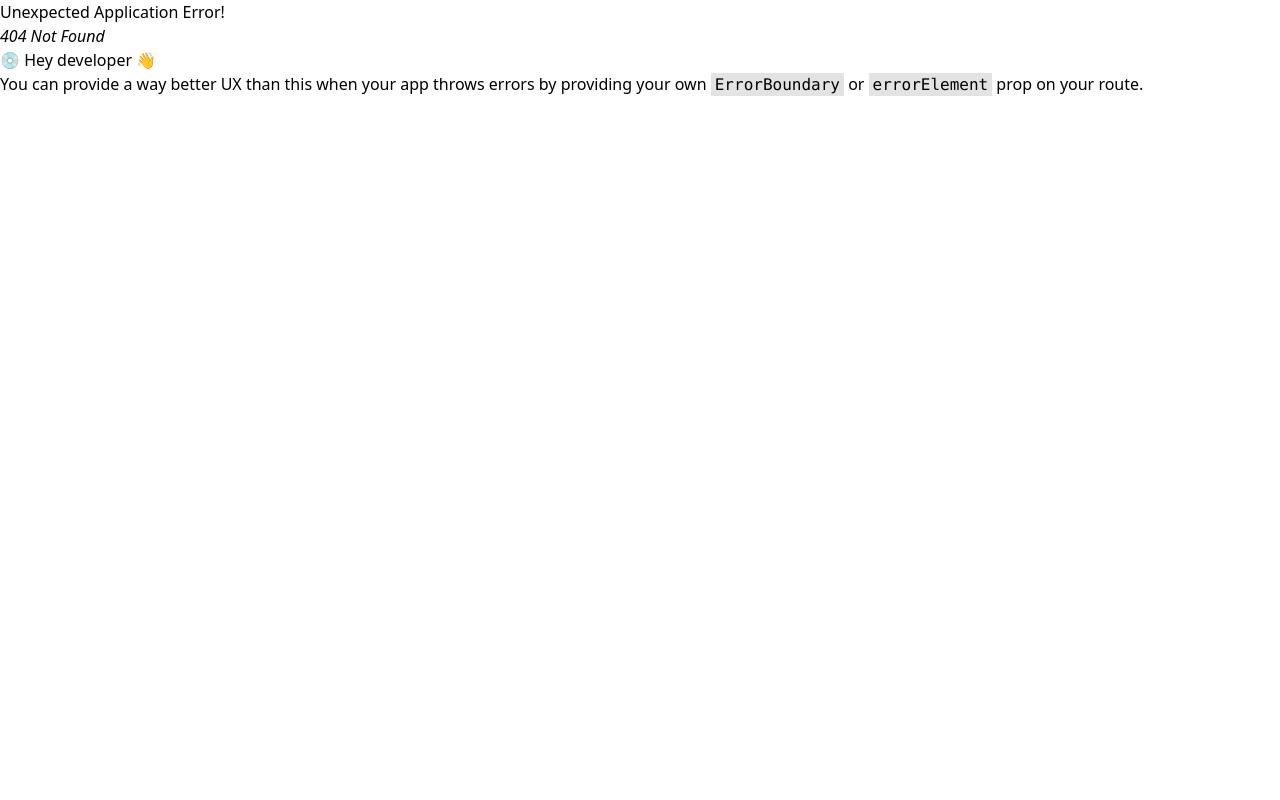
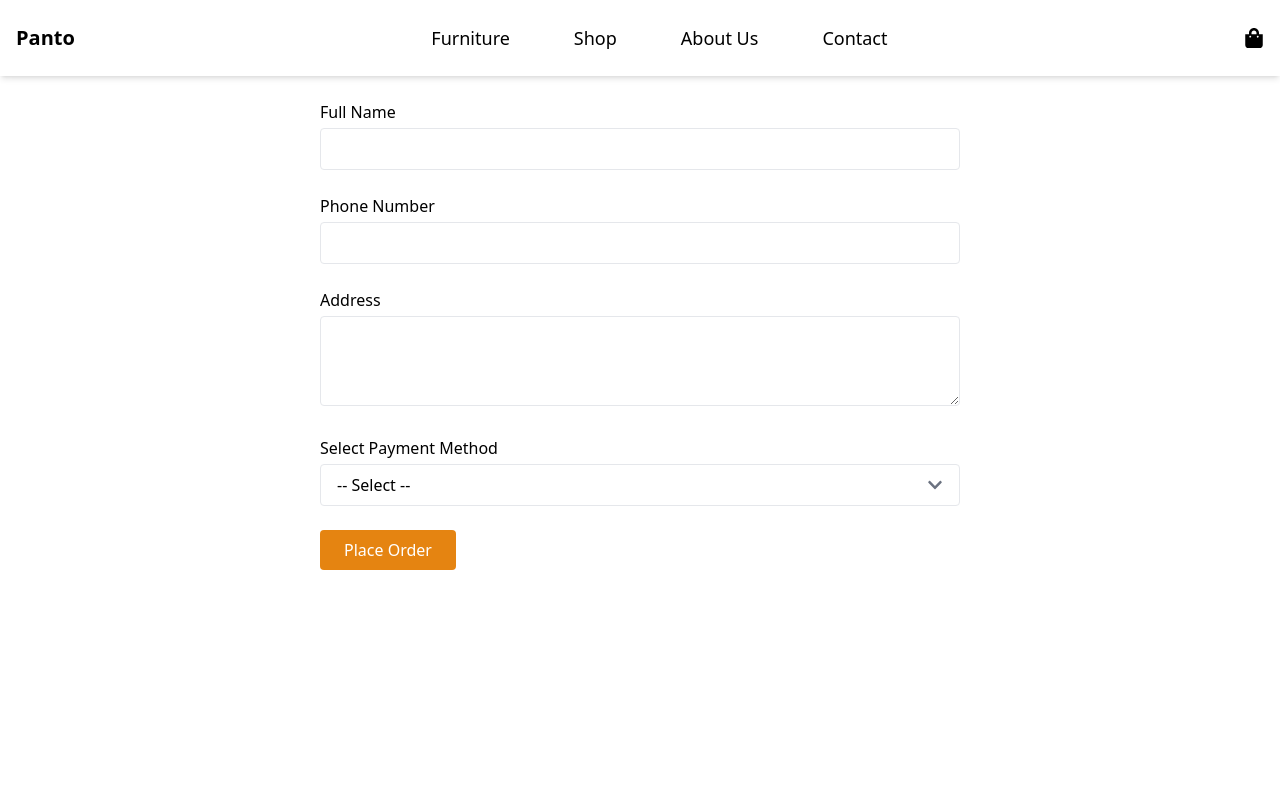
Before and after one commit to rafayel-islam/panto-furniture, a React (Vite) app: page /checkout in a window 1280 px wide. Before the commit this address had no page. Shown: the top 800 px of the page. Built offline with nearby package versions, Linux system fonts and the light colour scheme.

Commit message:
Added CartPage, CheckoutPage

```diff
--- a/src/components/Navbar.jsx
+++ b/src/components/Navbar.jsx
@@ -55,8 +55,8 @@ const Navbar = () => {
   }, []);
 
 
-  const isCartPage = location.pathname === '/cart';
-  const navStyles = isCartPage
+  const isCartOrCheckoutPage = location.pathname === '/cart' || location.pathname === '/checkout';
+  const navStyles = isCartOrCheckoutPage
     ? 'bg-white text-black shadow-md'
     : isScrolled || isMenuOpen
       ? 'bg-white text-black shadow-md'
--- a/src/main.jsx
+++ b/src/main.jsx
@@ -8,6 +8,7 @@ import About from './pages/about/About.jsx';
 import Contact from './pages/contact/Contact.jsx';
 import Shop from './pages/shop/Shop.jsx';
 import CartPage from './pages/shop/CartPage.jsx';
+import CheckoutPage from './pages/shop/CheckoutPage.jsx';
 
 
 const router = createBrowserRouter([
@@ -35,6 +36,10 @@ const router = createBrowserRouter([
         path: '/cart',
         element: <CartPage />,
       },
+      {
+        path: '/checkout',
+        element: <CheckoutPage />,
+      },
     ],
   },
 ]);
--- a/src/pages/contact/Contact.jsx
+++ b/src/pages/contact/Contact.jsx
@@ -1,8 +1,38 @@
 import React from 'react'
 import contactBgImg from "../../assets/contact-background.jpg"
 import { FaWhatsapp } from "react-icons/fa";
+import Swal from 'sweetalert2'
 
 const Contact = () => {
+
+  const onSubmit = async (event) => {
+    event.preventDefault();
+    const formData = new FormData(event.target);
+
+    formData.append("access_key", "2ba00610-7d76-4efd-84d4-992505505f4b");
+
+    const object = Object.fromEntries(formData);
+    const json = JSON.stringify(object);
+
+    const res = await fetch("https://api.web3forms.com/submit", {
+      method: "POST",
+      headers: {
+        "Content-Type": "application/json",
+        Accept: "application/json"
+      },
+      body: json
+    }).then((res) => res.json());
+
+    if (res.success) {
+      Swal.fire({
+        title: "Thank you!",
+        text: "Your message has been sent successfully.",
+        icon: "success"
+      });
+    }
+  };
+
+
   return (
     <section>
 
@@ -26,7 +56,7 @@ const Contact = () => {
           <p>If you have any questions about our furniture collections — beds, sofas, lamps, chairs — feel free to reach out!</p>
           <div>
             <p><strong>📍 Address:</strong> 123 Furniture Street, Dhaka, Bangladesh</p>
-            <p><strong>📞 Phone:</strong> +880 1234 567890</p>
+            <p><strong>📞 Phone:</strong> +880 1751 876070</p>
             <p><strong>✉️ Email:</strong> support@panto.com</p>
           </div>
           <div>
@@ -37,7 +67,7 @@ const Contact = () => {
 
           {/* WhatsApp Button */}
           <a
-            href="https://wa.me/8801234567890"
+            href="https://wa.me/8801751876070"
             target="_blank"
             rel="noopener noreferrer"
             className="inline-flex items-center gap-2 px-4 py-2 mt-6 text-white transition bg-green-500 rounded-md hover:bg-green-600"
@@ -48,7 +78,7 @@ const Contact = () => {
         </div>
 
         {/* Form */}
-        <form className="p-8 space-y-6 bg-gray-100 shadow rounded-xl">
+        <form onSubmit={onSubmit} className="p-8 space-y-6 bg-gray-100 shadow rounded-xl">
           <div>
             <label className="block mb-1 font-medium text-gray-700">Name</label>
             <input
@@ -56,6 +86,7 @@ const Contact = () => {
               required
               className="w-full px-4 py-2 border rounded-md focus:outline-none focus:ring-2 focus:ring-amber-500"
               placeholder="Your Name"
+              name='name'
             />
           </div>
 
@@ -66,6 +97,7 @@ const Contact = () => {
               required
               className="w-full px-4 py-2 border rounded-md focus:outline-none focus:ring-2 focus:ring-amber-500"
               placeholder="Your Email"
+              name='email'
             />
           </div>
 
@@ -76,6 +108,7 @@ const Contact = () => {
               required
               className="w-full px-4 py-2 border rounded-md focus:outline-none focus:ring-2 focus:ring-amber-500"
               placeholder="Your Message"
+              name='message'
             ></textarea>
           </div>
 
--- a/src/pages/shop/CartPage.jsx
+++ b/src/pages/shop/CartPage.jsx
@@ -1,6 +1,7 @@
 import React, { useContext } from 'react';
 import { CartContext } from '../../Context/CartContext';
 import { getImgUrl } from '../../utils/getImageURL';
+import { useNavigate } from 'react-router-dom';
 
 const CartPage = () => {
     const {
@@ -10,6 +11,8 @@ const CartPage = () => {
         decreaseQuantity,
         removeFromCart
     } = useContext(CartContext);
+
+    const navigate = useNavigate();
 
     const total = cartItems.reduce((sum, item) => sum + item.price * item.quantity, 0);
 
@@ -75,6 +78,7 @@ const CartPage = () => {
                             <div className="flex items-center space-x-4">
                                 <p className="text-xl font-semibold">Total: ${total.toFixed(2)}</p>
                                 <button
+                                    onClick={() => navigate('/checkout')}
                                     className="px-6 py-2 text-white bg-green-600 rounded hover:bg-green-700"
                                 >
                                     Checkout
--- /dev/null
+++ b/src/pages/shop/CheckoutPage.jsx
@@ -0,0 +1,99 @@
+import React, { useState } from 'react';
+import { FaChevronDown } from 'react-icons/fa';
+
+const paymentOptions = [
+  { value: 'bkash', label: 'bKash' },
+  { value: 'nagad', label: 'Nagad' },
+  { value: 'rocket', label: 'Rocket' },
+];
+
+const CheckoutPage = () => {
+  const [paymentMethod, setPaymentMethod] = useState('');
+  const [dropdownOpen, setDropdownOpen] = useState(false);
+
+  const handleOptionSelect = (value) => {
+    setPaymentMethod(value);
+    setDropdownOpen(false);
+  };
+
+  const handleSubmit = (e) => {
+    e.preventDefault();
+    console.log('Order placed with payment:', paymentMethod);
+
+  };
+
+  return (
+    <div className="container max-w-2xl px-4 py-10 mx-auto">
+      <h1 className="mb-6 text-3xl font-bold">Checkout</h1>
+
+      <form onSubmit={handleSubmit} className="space-y-6">
+        <div>
+          <label className="block mb-1">Full Name</label>
+          <input
+            type="text"
+            className="w-full px-4 py-2 border rounded focus:outline-none focus:ring-2 focus:ring-amber-500"
+            required
+          />
+        </div>
+
+        <div>
+          <label className="block mb-1">Phone Number</label>
+          <input
+            type="text"
+            className="w-full px-4 py-2 border rounded focus:outline-none focus:ring-2 focus:ring-amber-500"
+            required
+          />
+        </div>
+
+        <div>
+          <label className="block mb-1">Address</label>
+          <textarea
+            className="w-full px-4 py-2 border rounded focus:outline-none focus:ring-2 focus:ring-amber-500"
+            rows="3"
+            required
+          ></textarea>
+        </div>
+
+        {/* Custom Dropdown */}
+        <div>
+          <label className="block mb-1">Select Payment Method</label>
+          <div className="relative">
+            <button
+              type="button"
+              onClick={() => setDropdownOpen(!dropdownOpen)}
+              className="flex items-center justify-between w-full px-4 py-2 text-left bg-white border rounded focus:outline-none focus:ring-2 focus:ring-amber-500"
+            >
+              {paymentMethod ? paymentOptions.find((opt) => opt.value === paymentMethod)?.label : '-- Select --'}
+              <FaChevronDown className="text-gray-500" />
+            </button>
+
+            {dropdownOpen && (
+              <ul className="absolute z-10 w-full mt-1 bg-white border border-gray-300 rounded shadow-md">
+                {paymentOptions.map((option) => (
+                  <li
+                    key={option.value}
+                    onClick={() => handleOptionSelect(option.value)}
+                    className={`px-4 py-2 cursor-pointer hover:bg-amber-600 hover:text-white ${
+                      paymentMethod === option.value ? 'bg-amber-100' : ''
+                    }`}
+                  >
+                    {option.label}
+                  </li>
+                ))}
+              </ul>
+            )}
+          </div>
+        </div>
+
+        <button
+          type="submit"
+          className="px-6 py-2 text-white rounded bg-primary hover:bg-amber-600"
+        >
+          Place Order
+        </button>
+      </form>
+    </div>
+  );
+};
+
+export default CheckoutPage;
```
